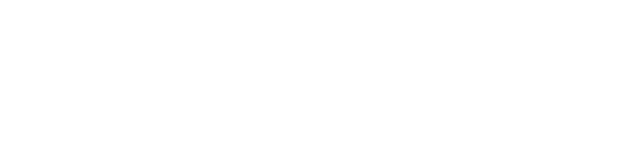
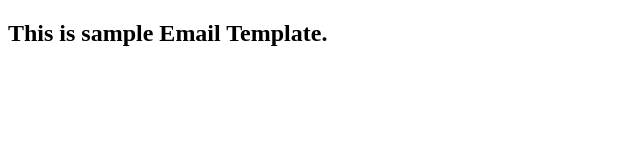
Before and after one commit to Mamun-NSU/My-Email-Template, a plain HTML site: page index.html in a window 1280 px wide. Shown: the whole page, without its empty margins (0-640 px from the left). Drawn offline with Linux system fonts and the light colour scheme.

Commit message:
Updated successfully

```diff
--- a/index.html
+++ b/index.html
@@ -1,12 +1,12 @@
 <!DOCTYPE html>
 <html>
+
 <head>
 	<meta charset="UTF-8">
-
-
 </head>
 
 <body>
+	<h2>This is sample Email Template.</h2>
+</body>
 
-</body>
 </html>
```
